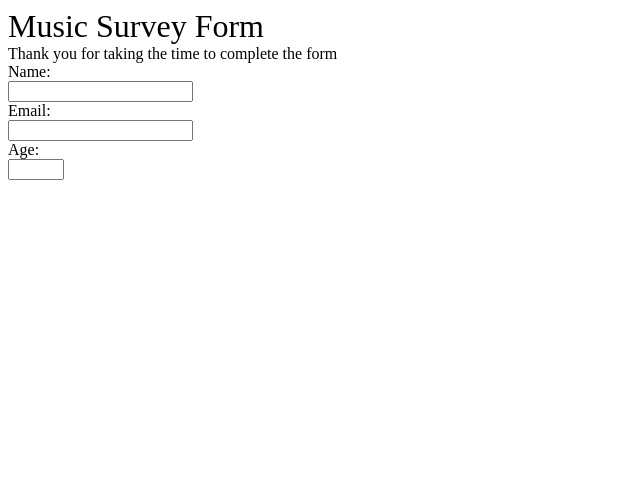
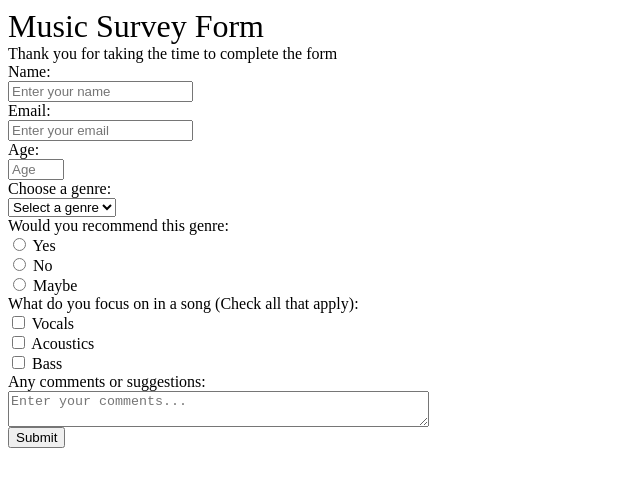
Before and after one commit to leamanda/Survey-Form, a plain HTML site: page index.html in a window 1280 px wide. Shown: the whole page, without its empty margins (0-640 px from the left). Drawn offline with Linux system fonts and the light colour scheme.

Commit message:
finished form

```diff
--- a/index.html
+++ b/index.html
@@ -23,13 +23,46 @@
                 Thank you for taking the time to complete the form
             </div>
             <form id="survey-form">
-                <label for="name">Name:</label><br>
-                <input type="text" id="name" name="name"><br>
-                <label for="email">Email:</label><br>
-                <input type="email" id="email" name="email"><br>
-                <label for="age">Age:</label><br>
-                <input type="number" id="age" name="age" min="10" max="99">
+                <label for="name" id="name-label">Name:</label><br>
+                <input type="text" id="name" name="name" placeholder="Enter your name"><br>
+
+                <label for="email" id="email-label">Email:</label><br>
+                <input type="email" id="email" name="email" placeholder="Enter your email"><br>
+
+                <label for="age" id="age-label">Age:</label><br>
+                <input type="number" id="age" name="age" min="10" max="99" placeholder="Age"><br>
+
+                <label for="dropdown">Choose a genre:</label><br>
+                <select name="dropdown" id="dropdown">
+                    <option selected="selected" value="">Select a genre</option>
+                    <option value="alternative">Alternative</option>
+                    <option value="pop">Pop</option>
+                    <option value="hip-hop">Hip Hop</option>
+                    <option value="edm">EDM</option>
+                </select><br>
+
+                <label for="radio-button" id="radio">Would you recommend this genre:</label><br>
+                <input type="radio" id="yes" name="yes" value="yes">
+                <label for="yes">Yes</label><br>
+                <input type="radio" id="no" name="no" value="no">
+                <label for="no">No</label><br>
+                <input type="radio" id="maybe" name="maybe" value="maybe">
+                <label for="maybe">Maybe</label><br>
+
+                <label for="checkbox" id="checkbox">What do you focus on in a song (Check all that apply):</label><br>
+                <input type="checkbox" id="vocals" name="vocals" value="vocals">
+                <label for="vocals">Vocals</label><br>
+                <input type="checkbox" id="Acoustic" name="Acoustics" value="Acoustics">
+                <label for="Acoustics">Acoustics</label><br>
+                <input type="checkbox" id="Bass" name="Bass" value="Bass">
+                <label for="Bass">Bass</label><br>
+
+                <label for="comments">Any comments or suggestions:</label><br>
+                <textarea id="comments" name="comments" row="4" cols="50" placeholder="Enter your comments..."></textarea><br>
+
+                <input type="submit">
             </form>
+            </div>
         </div>
     </body>
 </html>
```
